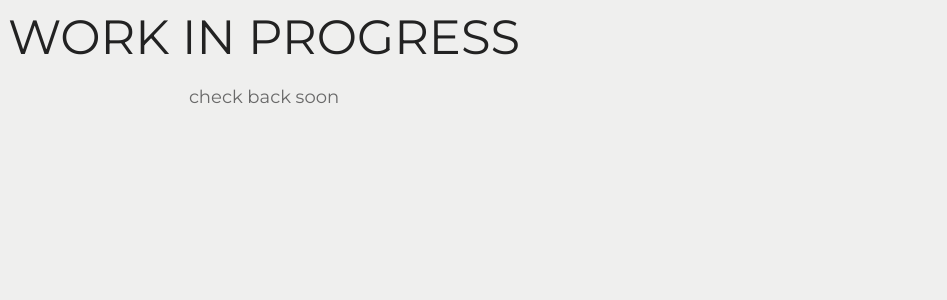
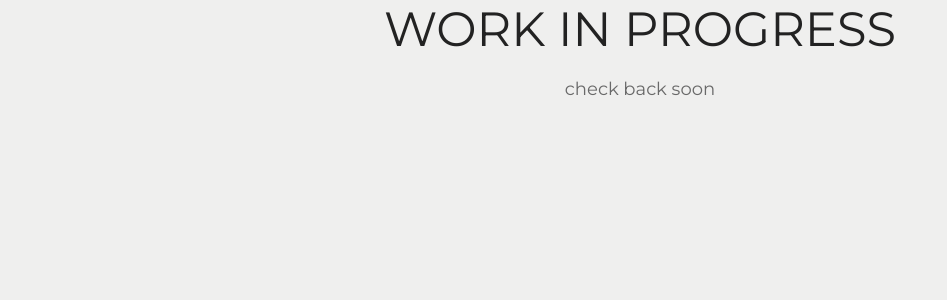
Before and after one commit to tillstuder/personal-webpage, an Angular app: page / in a window 1280 px wide. Shown: the top 300 px of the page, without its empty margins (0-947 px from the left). Built offline with nearby package versions, Linux system fonts and the light colour scheme.

Commit message:
center aligned

```diff
--- a/src/styles.scss
+++ b/src/styles.scss
@@ -1,4 +1,10 @@
 /* You can add global styles to this file, and also import other style files */
 body {
+    height: 100%;
+    text-align: center;
+    vertical-align: middle;
+    display: table;
+    width: 100%;
+    margin: 0;
     background: #efefee;
 }
```
